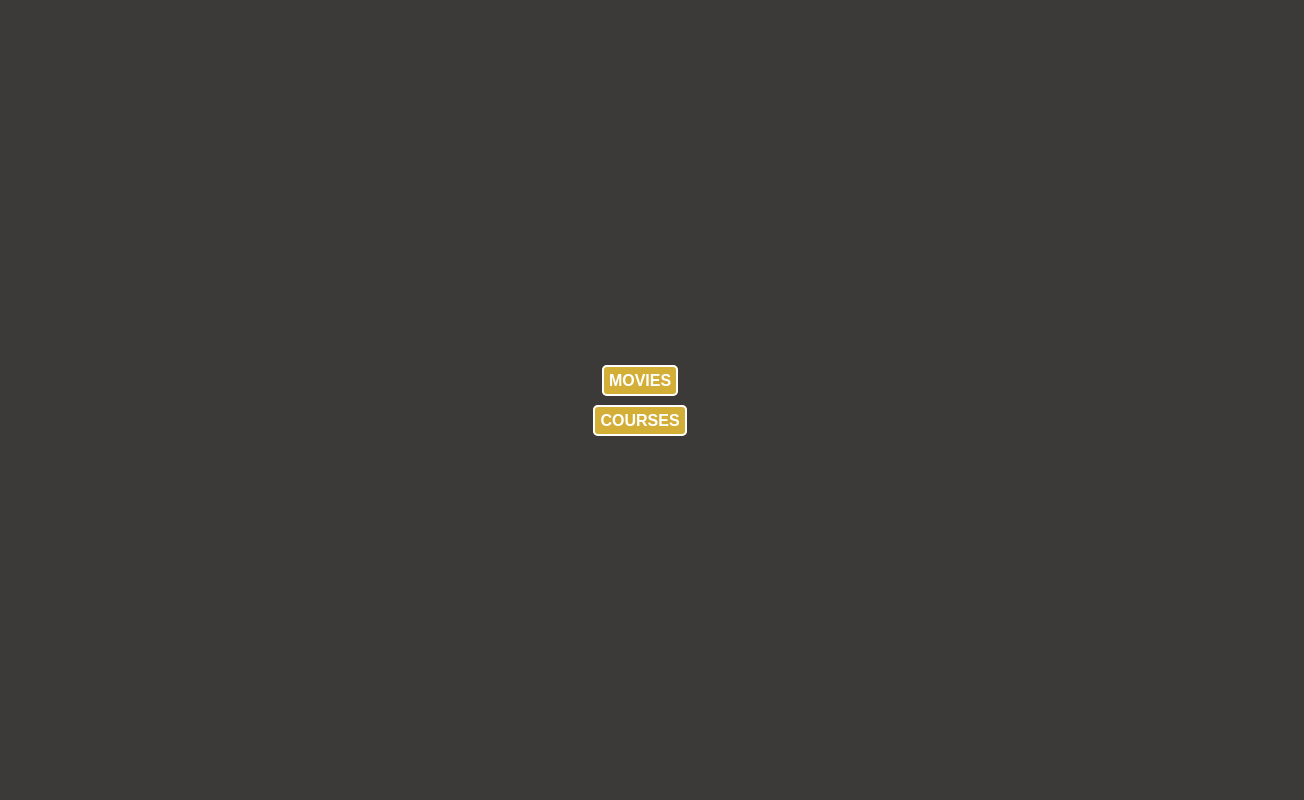
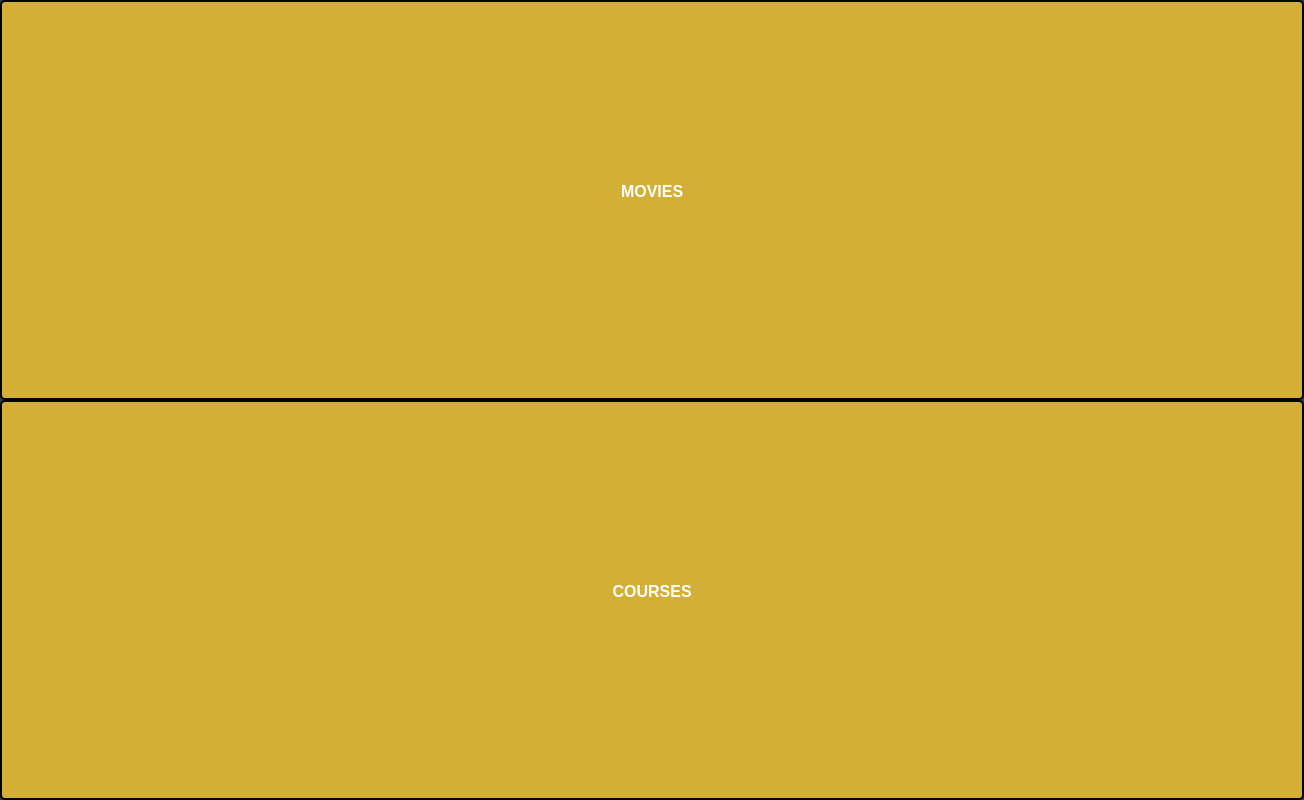
Before and after one commit to eliasjunior/home-video, a React (Create React App) app: page / in a window 1280 px wide. Shown: the whole page, 1304 px wide, since content can reach past the window. Built offline with nearby package versions, Linux system fonts and the light colour scheme.

Commit message:
more changes

```diff
--- a/src/App.css
+++ b/src/App.css
@@ -1,13 +1,30 @@
 .home-content {
   display: flex;
   flex-direction: column;
+  height: 100vh;
   justify-content: center;
   align-items: center;
-  height: 100vh;
 }
 
+/* home item */
 .home-content div {
-  padding: 10px
+  padding: 10px;
+  border-radius: 5px;
+  border-style: solid;
+  border-width: 2px;
+  background-color: #D4AF37;
+  flex-grow: 1;
+  width: 100%;  /* Or whatever */
+  margin: auto;  /* Magic! */
+  text-align: center;
+  line-height: 350px;
+}
+
+.home-content a {
+  font-weight: 800;
+  font-family: fantasy;
+  color: white;
+  display: block; /* to resize */
 }
 
 .btn-box {
@@ -17,9 +34,6 @@
 .link-base {
   text-decoration: none;
   text-transform: uppercase;
-  border-radius: 5px;
-  border-style: solid;
-  border-width: 2px;
   padding: 5px;
 }
 
@@ -28,6 +42,9 @@
   background-color: #D4AF37;
   font-weight: 700;
   font-family: fantasy;
+  border-radius: 5px;
+  border-style: solid;
+  border-width: 2px;
 }
 
 .btn-back {
--- a/src/App.js
+++ b/src/App.js
@@ -69,5 +69,4 @@ class App extends Component {
     );
   }
 }
-
 export default App;
--- a/src/Home.js
+++ b/src/Home.js
@@ -6,7 +6,7 @@ function Home(props) {
     return <div className="home-content">
         <div>
             <Link
-                className="link-base link-btn"
+                className="link-base"
                 onClick={() => onHandleBaseFolder('movies')}
                 to={'/movies'}>
                 Movies
@@ -14,7 +14,7 @@ function Home(props) {
         </div>
         <div>
             <Link
-                className="link-base link-btn"
+                className="link-base"
                 onClick={() => onHandleBaseFolder('courses')}
                 to={'/courses'}>
                 Courses
--- a/src/index.js
+++ b/src/index.js
@@ -3,9 +3,7 @@ import ReactDOM from 'react-dom';
 import './index.css';
 import App from './App';
 import * as serviceWorker from './serviceWorker';
-import { BrowserRouter } from 'react-router-dom';
-
-ReactDOM.render(<BrowserRouter><App /></BrowserRouter>, document.getElementById('root'));
+ReactDOM.render(<App />, document.getElementById('root'));
 
 // If you want your app to work offline and load faster, you can change
 // unregister() to register() below. Note this comes with some pitfalls.
--- a/src/movie/ListMovie.js
+++ b/src/movie/ListMovie.js
@@ -3,6 +3,13 @@ import './movie.css'
 import { Link } from "react-router-dom";
 import { get } from '../services/Api';
 import Footer from '../footer/Footer';
+
+const VALID_FORMATS = new Map([
+    ['mp4', 'mp4'],
+    ['avi','avi'],
+    ['m4v', 'm4v']
+]);
+
 class ListMovie extends React.Component {
     state = {
         folderOrFiles: [],
@@ -12,7 +19,7 @@ class ListMovie extends React.Component {
     }
     componentDidMount() {
         const { baseFolder } = this.props;
-        this.setState({baseFolder})
+        this.setState({ baseFolder })
         const options = {
             urlResource: getUrlResource(this.props),
             baseFolder
@@ -25,7 +32,8 @@ class ListMovie extends React.Component {
         const { onHandleVideoPath } = this.props;
         //workaround for now baseFolder
         const videoPath = `/videos/${baseFolder}_${selectedFolder}/${movie}`;
-        if (movie.includes('.mp4')) {
+
+        if (VALID_FORMATS.get(movie.slice(-3))) {
             return <Link
                 className="link-base link-btn"
                 to={`/display/${movie}`}
@@ -56,7 +64,8 @@ class ListMovie extends React.Component {
         )
     }
     render() {
-        if (this.state.folderOrFiles.length === 0) {
+        const { folderOrFiles } = this.state;
+        if (!folderOrFiles || folderOrFiles.length === 0) {
             return <div>Loading...</div>
         }
         return <div>
@@ -65,6 +74,7 @@ class ListMovie extends React.Component {
         </div>
     }
 }
+
 function getVideos({ urlResource }) {
     get(urlResource)
         .then(response => {
```
Also changed, not shown: src/setupTests.js (+4 -0 lines), src/movie/Movie.js (line endings or trailing spaces).
